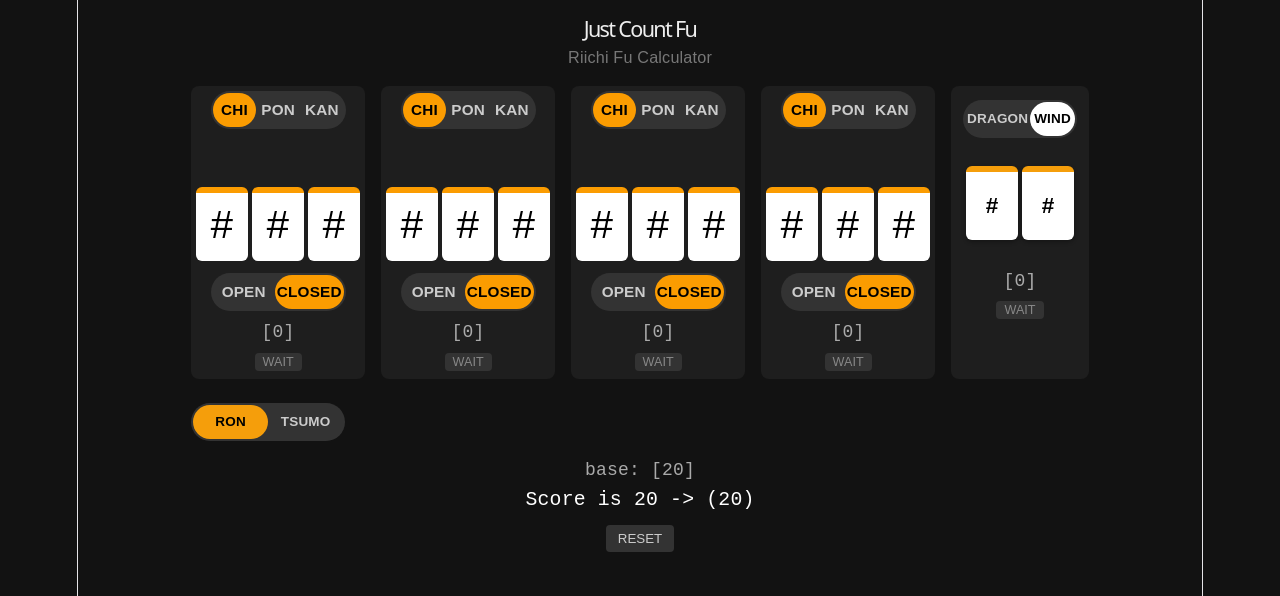
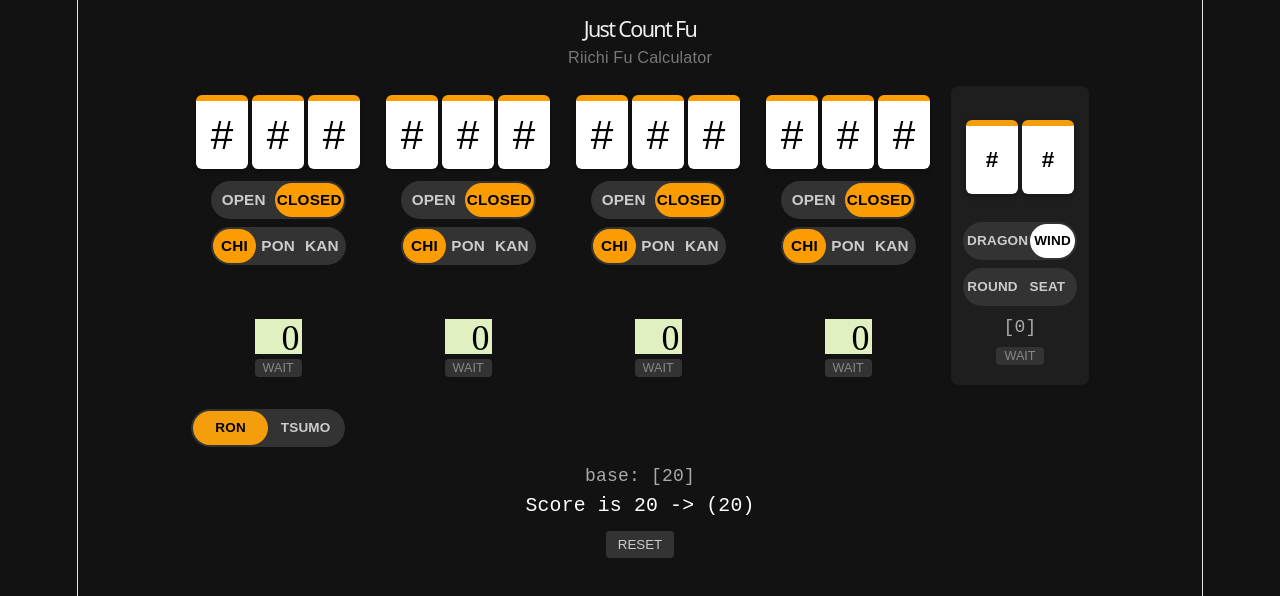
Before and after one commit to edm64/just-count-fu, a Svelte app in the folder just-count-fu/: page / in a window 1280 px wide. Both pictures are taken after a click on the label "WIND". Shown: the top 596 px of the page. Built offline with nearby package versions, Linux system fonts and the light colour scheme; a web font is replaced by a local one.

Commit message:
added fonts, reordered some elements

```diff
--- a/just-count-fu/src/App.svelte
+++ b/just-count-fu/src/App.svelte
@@ -10,7 +10,10 @@
   ];
 
   // Independent isolated tracking logic for the final pair structure
-  let pairType = "WIND"; // DRAGON, WIND, SIMPLE
+  let pairDragon = false;
+  let pairWind = false;
+  let pairSeat = false;
+  let pairRound = false;
   let pairIsWait = false;
 
   let isTsumo = false;
@@ -18,7 +21,7 @@
   if (isTsumo) { base += 2};
 
   // Reactively tally up all your separate Fu calculations automatically
-  $: totalFu = calculateTotalFu(melds, pairType, pairIsWait, isTsumo);
+  $: totalFu = calculateTotalFu(melds, false, pairIsWait, isTsumo);
 
   function calculateTotalFu(currentMelds, pair, wait, tsumo) {
     let base = 20;
@@ -46,14 +49,20 @@
 
     <!-- Simpler manual pair controller card styling -->
     <div class="pair-card" class:active-wait={pairIsWait}>
-      <div class="toggle-group white">
-        <label><input type="radio" bind:group={pairType} value="DRAGON" /><span>DRAGON</span></label>
-        <label><input type="radio" bind:group={pairType} value="WIND" /><span>WIND</span></label>
-      </div>
       <div class="tile-display">
         <div class="tile">#</div>
         <div class="tile">#</div>
       </div>
+      <div class="toggle-group white">
+        <label><input type="checkbox" bind:checked={pairDragon} on:click={()=> pairWind=false}/><span>DRAGON</span></label>
+        <label><input type="checkbox" bind:checked={pairWind}  on:click={()=> pairDragon=false}/><span>WIND</span></label>
+      </div>
+      <div class="toggle-group white" class:disabled={!pairWind}>
+        <label><input type="checkbox" bind:checked={pairRound}/><span>ROUND</span></label>
+        <label><input type="checkbox" bind:checked={pairSeat} /><span>SEAT</span></label>
+      </div>
+
+
       <div class="info-footer">
         <div class="fu-display">[0]</div>
         <button class="wait-btn" class:waiting={pairIsWait} on:click={() => pairIsWait = !pairIsWait}>
@@ -117,6 +126,7 @@
     display: flex; align-items: center; justify-content: center; font-size: 1.25rem; font-weight: bold;
     border-top: 6px solid #f59e0b; box-shadow: 0 2px 4px rgba(0,0,0,0.3);
   }
+  .disabled { opacity: 0.0; pointer-events: none; }
 
   .info-footer { text-align: center; font-family: monospace; }
   .fu-display { color: #aaa; margin-bottom: 2px; }
--- a/just-count-fu/src/Meld.svelte
+++ b/just-count-fu/src/Meld.svelte
@@ -18,9 +18,25 @@
 </script>
 
 <div class="meld-card" class:active-wait={isWait}>
+  <!-- Visual Tile Graphic Group -->
+  <div class="tile-display">
+    <div class="tile">{isSimple ? "#" : "☆"}</div>
+    <div class="tile">{isSimple ? "#" : "☆"}</div>
+    <div class="tile">{isSimple ? "#" : "☆"}</div>
+    {#if type === "KAN"}
+    <div class="tile">{isSimple ? "#" : "☆"}</div>
+    {/if}
+  </div>
+
+  <!-- Open/Closed Control -->
+  <div class="toggle-group orange">
+    <label><input type="radio" bind:group={isOpen} value={true } /><span> OPEN </span></label>
+    <label><input type="radio" bind:group={isOpen} value={false} /><span>CLOSED</span></label>
+  </div>
+
   <!-- Top Segmented Control (Meld Type) -->
   <div class="toggle-group orange">
-    <label><input type="radio" bind:group={type} value="CHI" /><span>CHI</span></label>
+    <label><input type="radio" bind:group={type} value="CHI" on:click={() => isSimple = true}/><span>CHI</span></label>
     <label><input type="radio" bind:group={type} value="PON" /><span>PON</span></label>
     <label><input type="radio" bind:group={type} value="KAN" /><span>KAN</span></label>
   </div>
@@ -39,25 +55,9 @@
     </label>
   </div>
 
-  <!-- Visual Tile Graphic Group -->
-  <div class="tile-display">
-    <div class="tile">{isSimple ? "#" : "☆"}</div>
-    <div class="tile">{isSimple ? "#" : "☆"}</div>
-    <div class="tile">{isSimple ? "#" : "☆"}</div>
-    {#if type === "KAN"}
-      <div class="tile">{isSimple ? "#" : "☆"}</div>
-    {/if}
-  </div>
-
-  <!-- Open/Closed Control -->
-  <div class="toggle-group orange">
-    <label><input type="radio" bind:group={isOpen} value={true} /><span>OPEN</span></label>
-    <label><input type="radio" bind:group={isOpen} value={false} /><span>CLOSED</span></label>
-  </div>
-
   <!-- Fu Status Details -->
   <div class="info-footer">
-    <div class="fu-display">[{fuValue}]</div>
+    <div class="lcd">{fuValue}</div>
     <button class="wait-btn" class:waiting={isWait} on:click={() => isWait = !isWait}>
       WAIT
     </button>
@@ -65,8 +65,18 @@
 </div>
 
 <style>
+  @font-face {
+    font-family: 'Ubuntu Embedded';
+    src: url('fonts/Ubuntu-Light.ttf') format('truetype');
+    /*font-weight: 300;*/
+    font-style: normal;
+  }
+  @font-face {
+    font-family: 'LCD Segment';
+    src: url('fonts/LCDAT_TPhoneTimeDate.ttf') format('truetype');
+  }
+
   .meld-card {
-background: #1e1e1e;
     border: 2px solid transparent;
     padding: 3px;
     border-radius: 8px;
@@ -121,14 +131,22 @@ background: #1e1e1e;
     align-items: center;
     justify-content: center;
     font-size: 2.25rem;
-    font-family: monospace;
     /* font-weight: bold; */
     border-top: 6px solid #fb9c01; /* Orange top border accents matching your app */
-    /* box-shadow: 0 2px 4px rgba(0,0,0,0.3); */
+    box-shadow: 0 2px 4px rgba(0,0,0,0.3);
   }
 
   .info-footer { text-align: center; color: #fff; font-family: monospace; }
-  .fu-display { margin-bottom: 2px; color: #aaa; }
+  .lcd {
+    font-family: 'LCD Segment';
+    font-size: 2rem;
+    text-align: right;
+    /* background:#b9e9ad; */
+    background:hsl(80, 61%, 85%);
+    color: #000;
+    padding: 2px;
+    padding-top: 6px;
+  }
 
   .wait-btn {
     background: #333; color: #888; border: none; padding: 2px 8px;
```
Also changed, not shown: just-count-fu/public/fonts/LCDAT_TPhoneTimeDate.ttf (added), just-count-fu/public/fonts/UFL.txt (added), just-count-fu/public/fonts/Ubuntu-Light.ttf (added).
